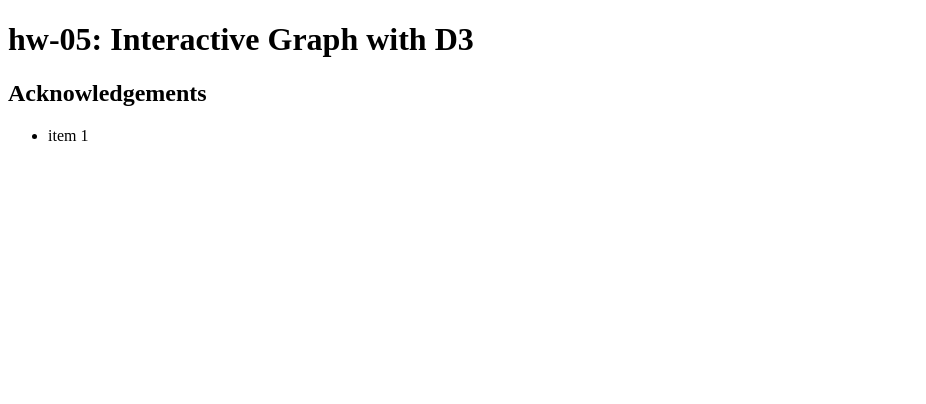
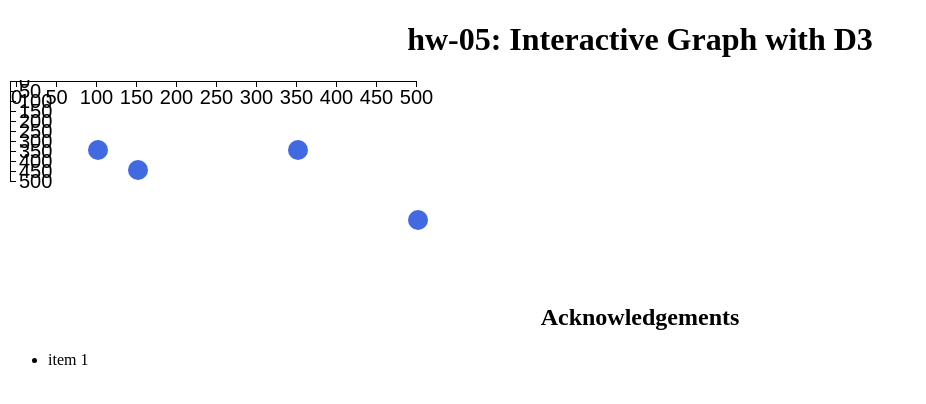
Before and after one commit to DS4200-S23-Class/hw-05-alan-and-maggie-5, a plain HTML site: page index.html in a window 1280 px wide. Shown: the whole page, without its empty margins (0-926 px from the left). Drawn offline with Linux system fonts and the light colour scheme.

Commit message:
Added points + working on axis

```diff
--- a/index.html
+++ b/index.html
@@ -4,6 +4,10 @@
 <head>
     <meta charset=utf-8/>
     <title> hw-05 </title>
+    <link rel="stylesheet" href="style.css">
+
+    <script src="js/d3.v6.1.1/d3.min.js"></script>
+
 </head>
 
 
@@ -11,9 +15,17 @@
  <!-- A centered header-->
     <h1 class="centered">hw-05: Interactive Graph with D3</h1>
 
+
     <div id= "2 columns">
 
-        <div class="leftColumn" > </div></div>
+        <div class="leftColumn" > </div>
+
+        <!--
+        <div id="vis1"></div>
+        <div id="vis2"></div>
+        -->
+
+        <div id="vis3"></div>
 
         <div  class="rightColumn" > </div>
 
@@ -33,7 +45,7 @@
     <!--
         Link js file
     -->
-    <script src="Script1.js"></script>
+    <script src="main.js"></script>
 
 </body>
 
--- a/main.js
+++ b/main.js
@@ -0,0 +1,108 @@
+// First, we need a frame
+const FRAME_HEIGHT = 200;
+const FRAME_WIDTH = 500;
+const MARGINS = {left: 50, right: 50, top: 50, bottom: 50};
+
+// Let's do another example, with a scale
+const VIS_HEIGHT = FRAME_HEIGHT - MARGINS.top - MARGINS.bottom;
+const VIS_WIDTH = FRAME_WIDTH - MARGINS.left - MARGINS.right;
+
+const FRAME3 = d3.select("#vis3")
+                  .append("svg")
+                    .attr("height", FRAME_HEIGHT)
+                    .attr("width", FRAME_WIDTH)
+                    .attr("class", "frame");
+
+// This time, let's define a function that builds our plot
+function scatter_plot() {
+
+  d3.csv("data/scatter-data.csv").then((data) => {
+
+    // Build plot inside of .then
+    // find max X
+    const MAX_X = d3.max(data, (d) => { return (parseInt(d.x) + 1) * 50; });
+
+    // Define scale functions that maps our data values
+    // (domain) to pixel values (range)
+    const X_SCALE = d3.scaleLinear()
+                        .domain([0, (MAX_X)]) // add some padding
+                        .range([0, VIS_WIDTH]);
+
+    const MAX_Y = d3.max(data, (d) => {return (parseInt(d.y) + 1) * 50;});
+
+    // scale function
+    const Y_SCALE = d3.scaleLinear()
+                        .domain([0, (MAX_Y)])
+                        .range([0, VIS_HEIGHT]);
+
+    // Use X_SCALE to plot our points
+    FRAME3.selectAll("points")
+        .data(data) // passed from .then
+        .enter()
+        .append("circle")
+          .attr("cx", (d) => { return X_SCALE(d.x) * 50 + MARGINS.left; })
+          .attr("cy", (d) => { return Y_SCALE(d.y) * 50 + MARGINS.top; })
+          .attr("r", 10)
+          .attr("fill", "royalblue")
+          .attr("class", "point");
+
+    // Tooltip
+
+     // To add a tooltip, we will need a blank div that we
+    //  fill in with the appropriate text. Be use to note the
+    //  styling we set here and in the .css
+    const TOOLTIP = d3.select("#vis3")
+                        .append("div")
+                          .attr("class", "tooltip")
+                          .style("opacity", 0);
+
+    // Define event handler functions for tooltips
+    function handleMouseover(event, d) {
+      // on mouseover, make opaque
+      TOOLTIP.style("opacity", 1);
+
+    }
+
+    function handleMousemove(event, d) {
+      // position the tooltip and fill in information
+      TOOLTIP.html("Value: " + d.x)
+              .style("left", (event.pageX + 10) + "px") //add offset
+                                                          // from mouse
+              .style("top", (event.pageY - 50) + "px");
+    }
+
+    function handleMouseclick(event, d) {
+
+    }
+
+    function handleMouseleave(event, d) {
+      // on mouseleave, make transparant again
+      TOOLTIP.style("opacity", 0);
+    }
+
+    // Add event listeners
+    FRAME3.selectAll(".point")
+          .on("mouseover", handleMouseover) //add event listeners
+          .on("mousemove", handleMousemove)
+          .on("mouseclick", handleMouseclick)
+          .on("mouseleave", handleMouseleave);
+
+
+    FRAME3.append("g")
+        .attr("transform",
+            "translate(" + (VIS_HEIGHT / 50) + "," + (MARGINS.top / 50) + ")")
+        .call(d3.axisRight(Y_SCALE).ticks(10))
+            .attr("font-size", "20px");
+
+
+    FRAME3.append("g")
+        .attr("transform",
+            "translate(" + (VIS_WIDTH / 50) + "," + (MARGINS.left / 50) + ")")
+        .call(d3.axisBottom(X_SCALE).ticks(10))
+            .attr("font-size", "20px");
+
+  });
+}
+
+// Call function
+scatter_plot();
--- a/style.css
+++ b/style.css
@@ -0,0 +1,40 @@
+/* Make all the font Arial*/
+body
+{
+    font: Arial;
+}
+
+/* Center text */
+.centered {
+    text-align: center;
+}
+
+/* Create rows */
+.row {
+    display: flex;
+    flex-direction: row;
+    text-align: left;
+}
+
+/* create columns using images and text */
+.leftColumn {
+    float: left;
+    width: 60%;
+}
+
+.rightColumn {
+    float: left;
+}
+
+.tooltip {
+    position: absolute;
+    background-color: grey;
+    border: solid;
+    padding: 5px;
+}
+
+/* Add border when clicked */
+.add_border {
+    stroke-width: 5;
+    stroke: orange;
+}
```
